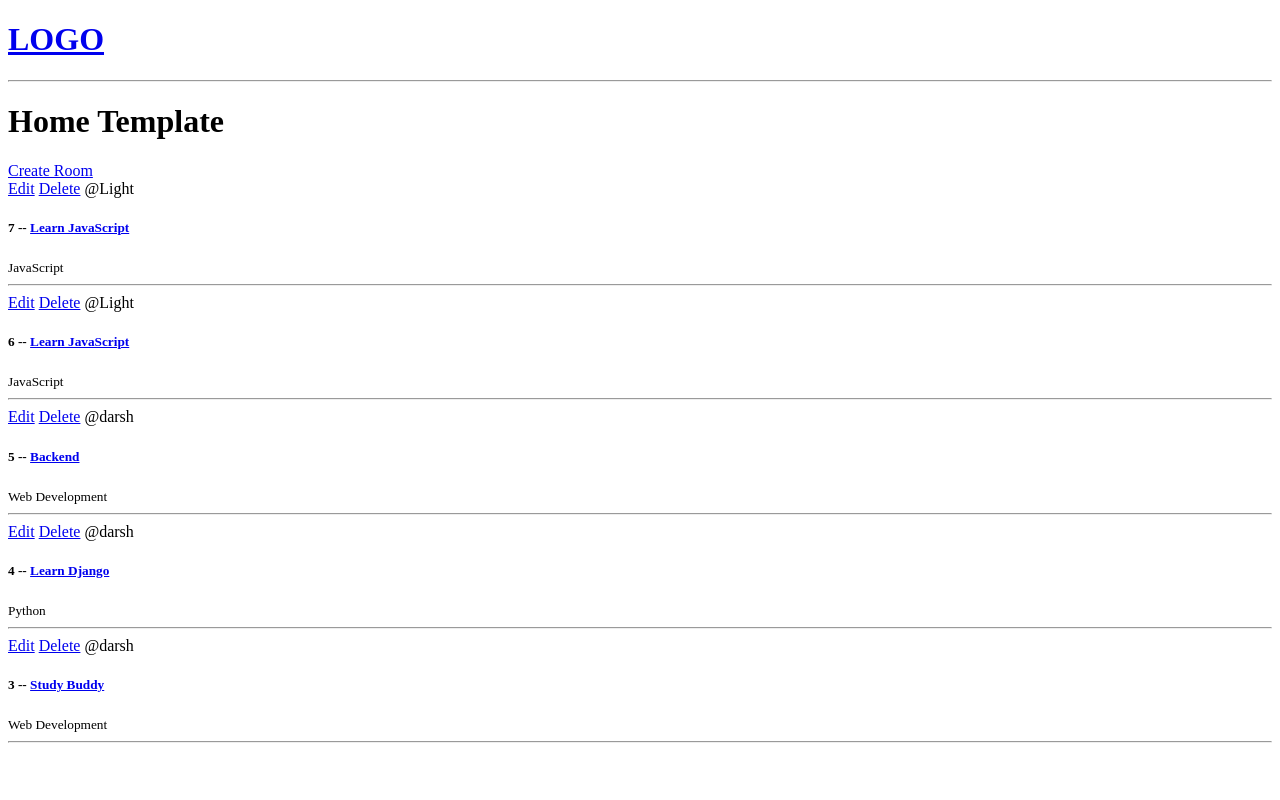
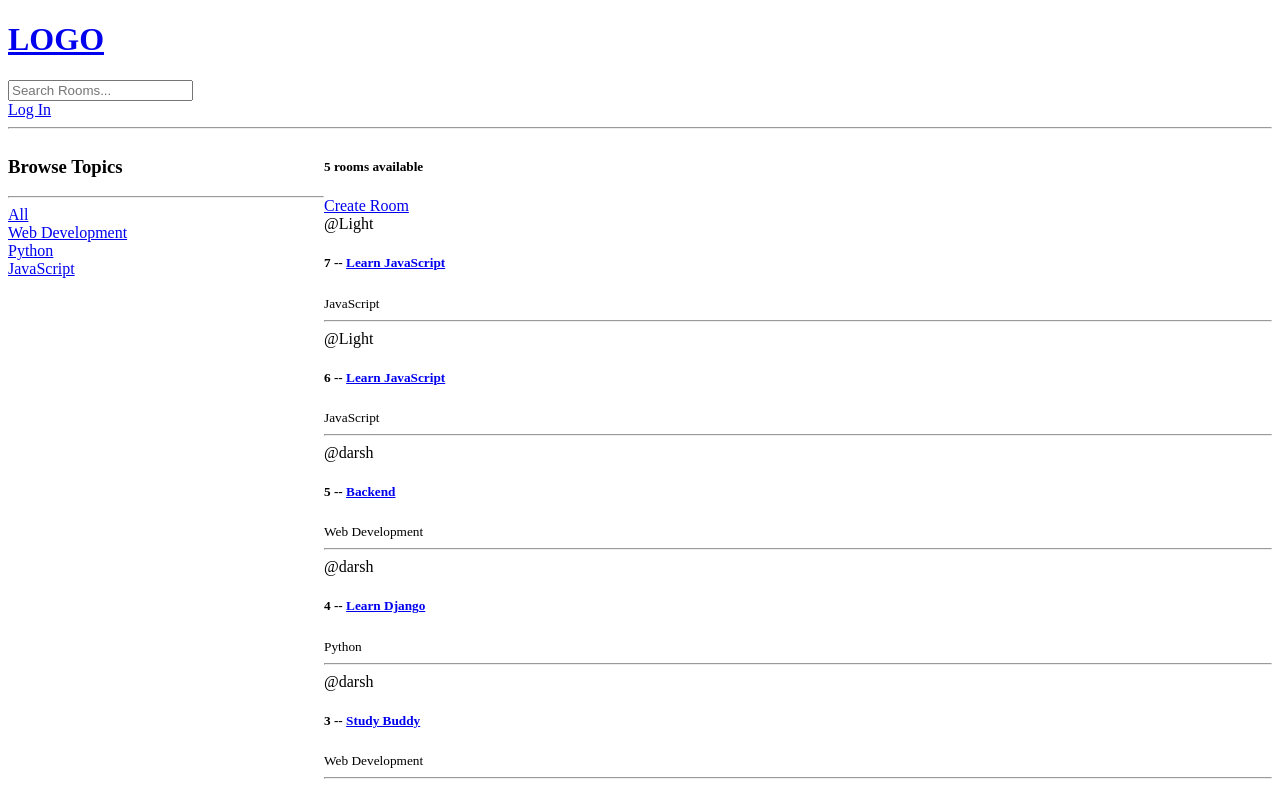
Before and after one commit to Dharshansk16/Virtual-Study-Buddy, a Django app: page / in a window 1280 px wide. Run offline with Django 4.2, Linux system fonts and the light colour scheme; data comes from the database, SQL or seed files in the repository; both versions use the stored data as it was after the commit.

Commit message:
Login Logout

```diff
--- a/base/models.py
+++ b/base/models.py
@@ -15,7 +15,7 @@ class Room(models.Model):
     host = models.ForeignKey(User , on_delete=models.SET_NULL , null=True)
     topic = models.ForeignKey(Topic, on_delete=models.SET_NULL, null=True) #On deleting the topic the room associated with it don't get deleted from the database
     name = models.CharField(max_length=200)
-    description = models.TextField(null=True, blank = True)#null=True means user keep this field empty
+    description = models.TextField(null=True, blank = True)#null=True means user  can keep this field empty
                                                             #blank = True means when the form is submit the form can be empty and can be updated later.
     # participants =
     updated = models.DateTimeField(auto_now=True) # Takes time stamp every time a user submits or saves.
--- a/base/templates/base/home.html
+++ b/base/templates/base/home.html
@@ -1,20 +1,43 @@
 {% extends 'main.html' %}
 
 {% block content %}
-<h1>Home Template</h1>
+
+<style>
+    .home-container{
+        display:grid;
+        grid-template-columns: 1fr 3fr;
+    }
+</style>
 
 
+<div class = "home-container">
     <div>
+        <h3>Browse Topics</h3>
+        <hr>
+    <div>
+        <a href="{% url 'home' %}">All</a> <!--On clicking on all the user is redirected to the home page-->
+    </div>
+
+    {% for topic in topics   %}
+        <div>
+            <a href="{% url 'home' %}?q={{topic.name}}">{{topic.name}}</a>
+        </div>
+    {% endfor %}
+    </div>
+    <div>
+        <h5>
+            {{room_count}} rooms available
+        </h5>
         <a href="{% url 'create-room' %}">Create Room</a>
 
         <div>
             {% for room in rooms %}
             <div>
-        <span>
+                    {% if request.user == room.host  %}
                     <a href="{% url 'update-room' room.id %}">Edit</a>
                     <a href="{% url 'delete-room' room.id %}">Delete</a>
-            @{{room.host.username}}
-        </span>
+                    {% endif %}
+                <span>@{{room.host.username}}</span>
                 <h5>
                     {{room.id}} -- <a href="{% url 'room' room.id %}">{{room.name}}</a> <!-- Using for loop to access the rooms list and displaying id and name-->
                 </h5>
@@ -26,4 +49,6 @@
             {% endfor %}
         </div>
         </div>
+    </div>
+
 {% endblock content %}
--- a/base/urls.py
+++ b/base/urls.py
@@ -3,6 +3,8 @@ from . import views
 
 
 urlpatterns = [
+    path('login/', views.loginPage, name = 'login'),
+    path('logout/', views.logoutUser, name='logout' ),
     path('', views.home , name='home'), #specifies path in the website where view functions can be accessed
     path('room/<str:pk>/', views.room , name= 'room'),
     path('create-room/', views.createRoom , name = 'create-room'),
--- a/base/views.py
+++ b/base/views.py
@@ -1,5 +1,11 @@
 from django.shortcuts import render ,redirect
-from .models import Room #Room refers to the model name(class name).
+from django.http import HttpResponse
+from django.contrib.auth import authenticate , login, logout
+from django.contrib import messages #To throw in messages
+from django.contrib.auth.decorators import login_required
+from django.contrib.auth.models import User
+from django.db.models import Q #Allows Relational operations.
+from .models import Room ,Topic #Room refers to the model name(class name).
 from .forms import RoomForm #importing from form.py file
 
 
@@ -12,10 +18,48 @@ from .forms import RoomForm #importing from form.py file
 
 # ]
 
+def loginPage(request):
+    if request.user.is_authenticated:
+        return redirect('home')
+    #Checks whether user exits else throws error message
+    if request.method=="POST":
+        username = request.POST.get('username')
+        password = request.POST.get('password')
+        try:
+            user = User.objects.get(username=username)
+        except:
+            messages.error(request , 'user does not exist')
+        #authenticate checks for username and pass if it exits in the db if true, then sets the user
+        user = authenticate(request , username=username , password=password)
+        if user is not None:
+            login(request , user)
+            return redirect('home')
+        else:
+            messages.error(request , "Username or Password does not exist")
+
+
+    context = {}
+    return render(request , 'base/login_register.html', context)
+
+def logoutUser(request):
+    logout(request)
+    return redirect('home')
+
 def home(request):
-    rooms = Room.objects.all() #Takes in all data(rooms in the database) from Room model/class.
+    q = request.GET.get('q') if request.GET.get('q')!=None else ''
+    rooms = Room.objects.filter(Q(topic__name__icontains=q) |
+                                Q(name__icontains =q) |
+                                Q(description__icontains=q)
+                                  )#filter: filters out the data based on conditions.
+    #Takes in all data(rooms in the database) from Room model/class.
     #We can also use .get(), .filter(), .exclude() do get specified objects/data.
-    context = {'rooms': rooms}
+
+
+    topics = Topic.objects.all()
+    room_count = rooms.count() #we can also use len(rooms)
+
+
+    context = {'rooms': rooms, 'topics':topics , 'room_count':room_count}
     return render(request , 'base/home.html',context) #render takes in the request from the server and access the templates that is required
 
 
@@ -24,7 +68,7 @@ def room(request, pk):
     context = {'room': room} #When the link is clicked the room associated with it is displayed on the window
     return render(request, "base/room.html", context) #Displays the templates on the browser window.
 
-
+@login_required(login_url='login') #decorator allows only logged in users to create rooms(crud).
 def createRoom(request):
     form = RoomForm()
     if request.method == 'POST':
@@ -36,10 +80,12 @@ def createRoom(request):
     context = {'form':form}
     return render(request , 'base/room_form.html', context)
 
-
+@login_required(login_url='login')
 def updateRoom(request , pk):
     room = Room.objects.get(id= pk)
     form = RoomForm(instance=room)
+    if request.user !=room.host:
+        return HttpResponse("You can only update your rooms!")
     if request.method=='POST':
         form = RoomForm(request.POST, instance=room) #Only updates(edits) the  data of the given form instead of creating a new room.
         if form.is_valid():
@@ -47,12 +93,17 @@ def updateRoom(request , pk):
             return redirect('home')
 
 
+
     context = {'form':form}
     return render(request, 'base/room_form.html', context)
 
+
+@login_required(login_url='login')
 def deleteRoom(request, pk):
     room = Room.objects.get(id=pk)
     if request.method=="POST":
         room.delete()
         return redirect('home')
+    if request.user!=room.host:
+        return HttpResponse("You can only delete your room.")
     return render(request, 'base/delete.html', {'obj':room})
--- a/templates/main.html
+++ b/templates/main.html
@@ -7,6 +7,15 @@
 </head>
 <body>
     {% include 'navbar.html' %}
+    {% if messages %}
+    <ul class="messages">
+        {% for message in messages %}
+        <li>
+            {{message}}
+        </li>
+        {% endfor %}
+    </ul>
+    {% endif %}
     {% block content %}
 
     {% endblock content %}
--- a/templates/navbar.html
+++ b/templates/navbar.html
@@ -2,4 +2,14 @@
     <h1>LOGO</h1>
 </a>
 
+<form action="{% url 'home' %}" method="GET">
+    <input type="text" name ="q" placeholder = "Search Rooms..."/>
+
+</form>
+{% if request.user.is_authenticated %}
+<a href="{% url 'logout' %}">Log Out</a>
+{% else %}
+<a href="{% url 'login' %}">Log In</a>
+{% endif %}
+
 <hr>
```
Also changed, not shown: base/templates/base/login_register.html (added, +18 -0 lines), db.sqlite3. Lines whose indentation alone changed are shown as unchanged.
